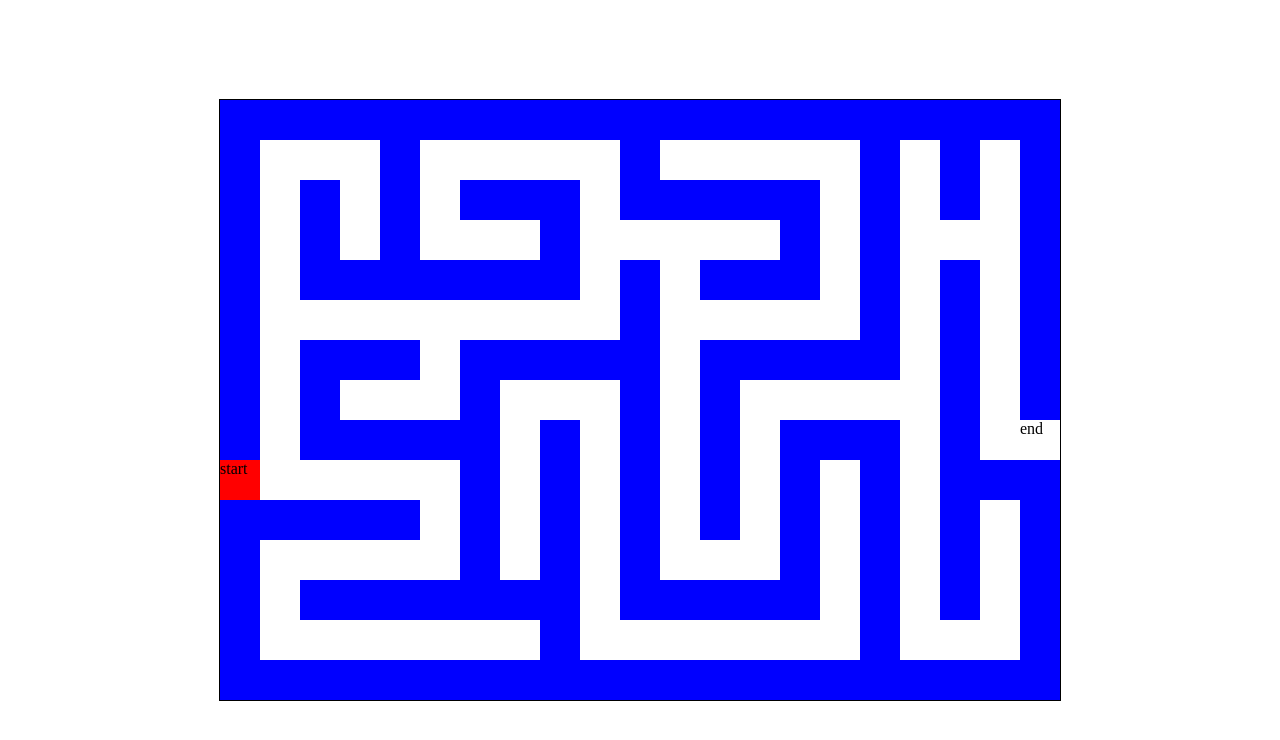
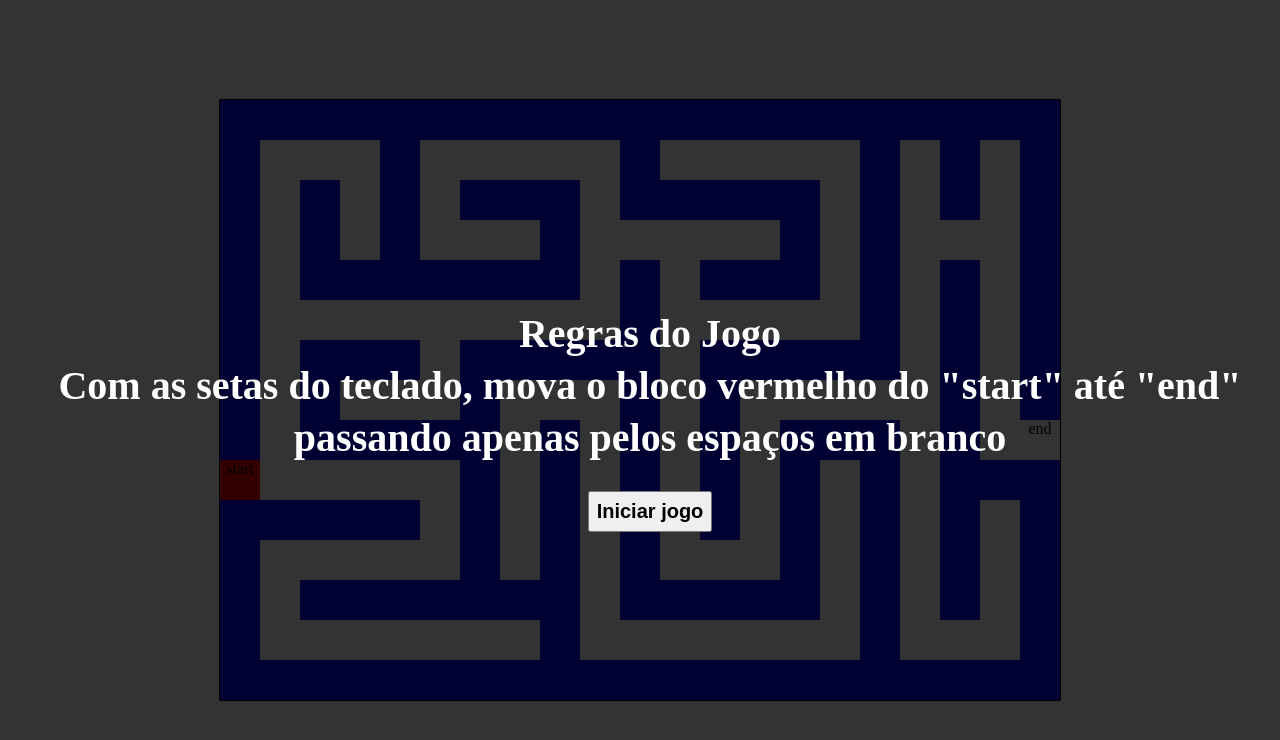
Before and after one commit to murillotlopes/entrega-labirinto-sprint-5-murillotlopes, a plain HTML site: page index.html in a window 1280 px wide. Drawn offline with Linux system fonts and the light colour scheme.

Commit message:
02-10-21 implementaçao regras do jogo

```diff
--- a/script.js
+++ b/script.js
@@ -70,15 +70,6 @@ function quadrasTabuleiro(i, j, mapQ, l, c){
 
 }
 
-function posJogador(){
-    for(let i=0; i<15; i++){
-        for(let j=0; j<21; j++){
-            if(map[i][j] === 'S'){
-                return [i, j]
-            }
-        }
-    }
-}
 
 
 const venceu = document.createElement('div')
@@ -108,6 +99,8 @@ function recomecar(){
 
     tabuleiro.innerHTML = ''
     criacaoTabuleiro(9,0)
+    l = 9
+    c = 0
 }
 
 function jogada(e){
@@ -158,3 +151,21 @@ function jogada(e){
         }
     }
 }
+
+const regras = document.createElement('div')
+regras.id = 'regras'
+const listRegras = document.createElement('p')
+listRegras.id = 'listRegras'
+const start = document.createElement('button')
+start.id = 'start'
+start.innerText = 'Iniciar jogo'
+
+
+listRegras.innerHTML = '<p>Regras do Jogo<br>Com as setas do teclado, mova o bloco vermelho do "start" até "end" passando apenas pelos espaços em branco</p>'
+regras.appendChild(listRegras)
+regras.appendChild(start)
+body.appendChild(regras)
+
+start.addEventListener('click', ()=>{
+    regras.style.display = 'none'
+})
--- a/style.css
+++ b/style.css
@@ -18,6 +18,8 @@ body{
     width: 40px;
     height: 40px;
 
+    text-align: center;
+
 }
 
 #tabuleiro{
@@ -31,7 +33,7 @@ body{
     min-width: 840px;
 }
 
-#venceu{
+#venceu, #regras{
     background-color: rgba(0, 0, 0, 0.8);
 
     padding: 10px;
@@ -44,7 +46,6 @@ body{
 
     text-align: center;
 
-    display: none;
     flex-direction: column;
     align-items: center;
     justify-content: center;
@@ -57,7 +58,7 @@ body{
     height: 100%;
 }
 
-#venceu button{
+#venceu button, #start{
     margin-top: 7px;
     padding: 7px;
 
@@ -66,3 +67,15 @@ body{
     font-size: 20px;
 
 }
+
+#venceu{
+    display: none;
+}
+
+#regras{
+    display: flex;
+}
+
+#regras p{
+    padding: 10px;
+}
```
